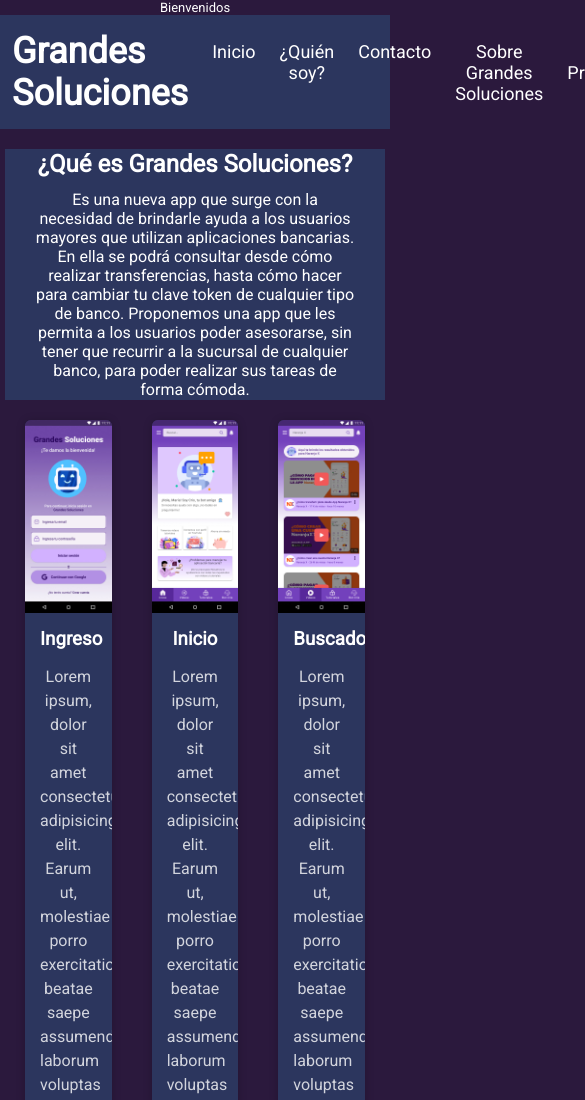
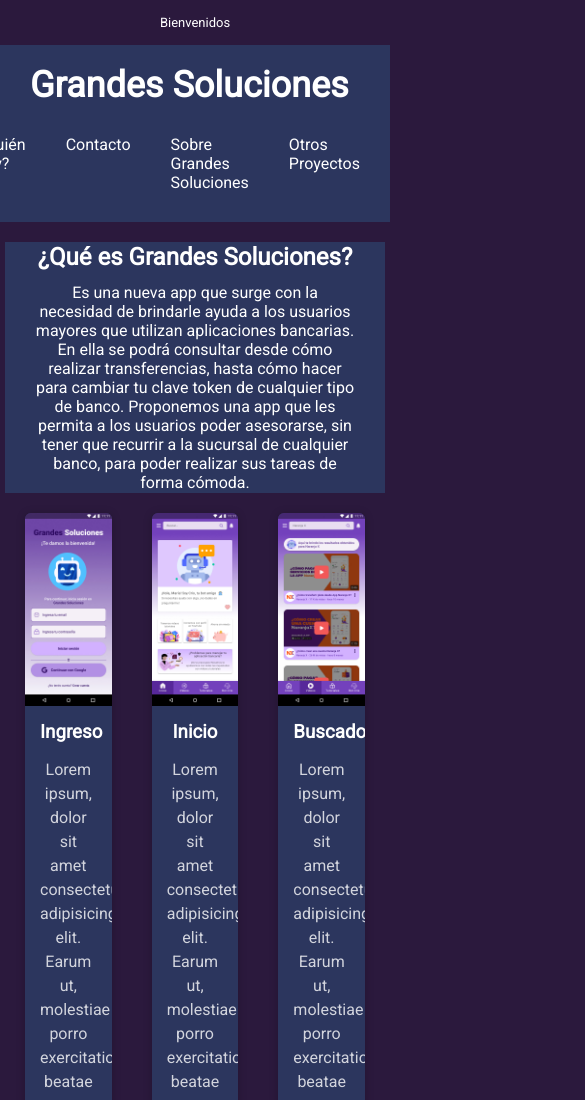
Before and after one commit to MarianaSilvetti/pre-entrega2, a plain HTML site: page index.html in a window 390 px wide. Shown: the top 1100 px of the page, 585 px wide, since content can reach past the window. Drawn offline with Linux system fonts and the light colour scheme.

Commit message:
Se agrego estilo y hover a los botones del navbar. Falga hacerlo responsive

```diff
--- a/css/style.css
+++ b/css/style.css
@@ -12,48 +12,75 @@
   --secondary-text-color: #ffffffc9;
 }
 body {
-  align-items: center;
+  margin: 0;
+  padding: 0;
   font-family: 'Roboto', sans-serif;
+  color: var(--main-text-color);
   background-color: var(--main-bg-color);
+  background-attachment: fixed;
+}
+header {
+  position: relative;
+  max-width: 1900px;
+  /* margin: 10px auto; */
+  padding: 10px;
+  background: var(--secondary-bg-color);
+}
+.mensaje-header {
+  text-align: center;
+  padding: 10px;
+  margin: 5px;
   color: var(--main-text-color);
+}
+#tituloGrandesSoluciones {
+  color: var(--main-text-color);
+  height: 60px;
+  font-size: 36px;
+  line-height: 60px;
+  padding: 0 20px;
+  text-align: center;
+  box-sizing: border-box;
+  float: left;
+  font-weight: 700;
+  text-decoration: none;
+}
+nav {
+  float: right;
+}
+.clearfix {
+  clear: both;
+}
+nav ul {
+  margin: 0;
+  padding: 0;
+  display: flex;
+}
+nav ul li {
+list-style: none;
+}
+nav ul li a {
+  display: block;
+  margin: 10px 0;
+  padding: 10px 20px;
+  text-decoration: none;
+  color: var(--main-text-color);
+}
+nav ul li a.active,
+nav ul li a:hover {
+  background: var(--main-button-color);
+  color: var(--main-text-color);
+  transition: 0.5s;
+}
+@media (max-width: 1200px) {
+header {
+  margin: auto;
+}
 }
 main {
   margin: auto 5px;
 }
-.mensaje-header {
-  text-align: center;
-}
-header {
-  background-color: var(--secondary-bg-color);
-  padding: 15px 0px;
-  font-size: large;
-  top: 0;
-  left: 0;
-  display: flex;
-  flex-direction: row;
-  justify-content: space-between;
-  align-items: center;
-}
-nav ul {
-  list-style-type: none;
-  margin: 0;
-  display: flex;
-  flex-direction: row;
-}
-nav li {
-  align-items: center;
-  flex: content;
-}
-nav li a {
-  display: block;
-  color: var(--main-text-color);
-  text-align: center;
-  padding: 0px 12px;
-  text-decoration: none;
-}
-#tituloGrandesSoluciones {
-  margin: 0px 12px;
-}
+
+
 .que-es {
   background-color: var(--secondary-bg-color);
   text-align: center;
--- a/index.html
+++ b/index.html
@@ -23,7 +23,7 @@
       <h1 id="tituloGrandesSoluciones">Grandes Soluciones</h1>
       <nav>
         <ul>
-          <li><a href="./index.html">Inicio</a></li>
+          <li><a href="./index.html" class="active">Inicio</a></li>
           <li><a href="./pages/quienSoy.html">¿Quién soy?</a></li>
           <li><a href="./pages/contacto.html">Contacto</a></li>
           <li>
@@ -34,6 +34,7 @@
           <li><a href="./pages/otrosProyectos.html">Otros Proyectos</a></li>
         </ul>
       </nav>
+      <div class="clearfix"></div>
     </header>
     <main>
       <section class="que-es">
```
Also changed, not shown: pages/contacto.html (+2 -1 lines), pages/otrosProyectos.html (+2 -1 lines), pages/quienSoy.html (+2 -1 lines), pages/sobreGrandesSoluciones.html (+2 -1 lines).
